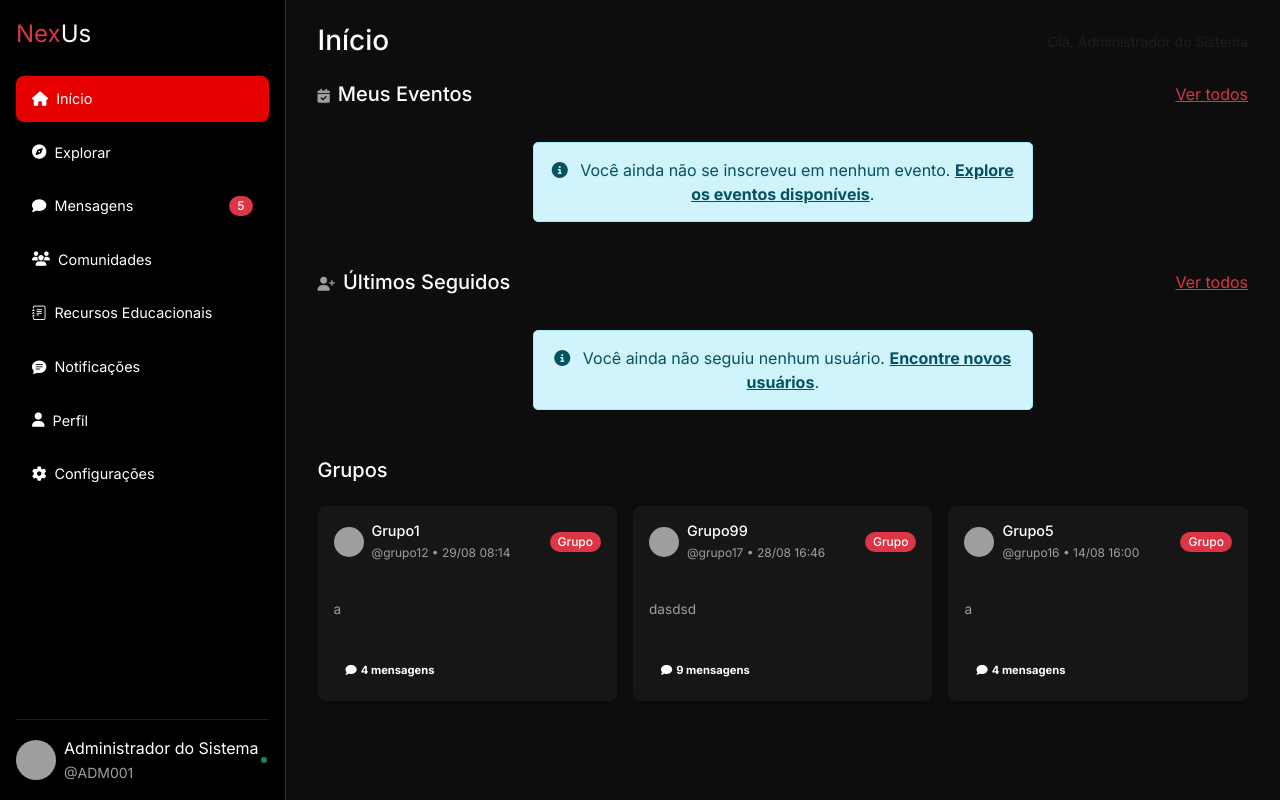
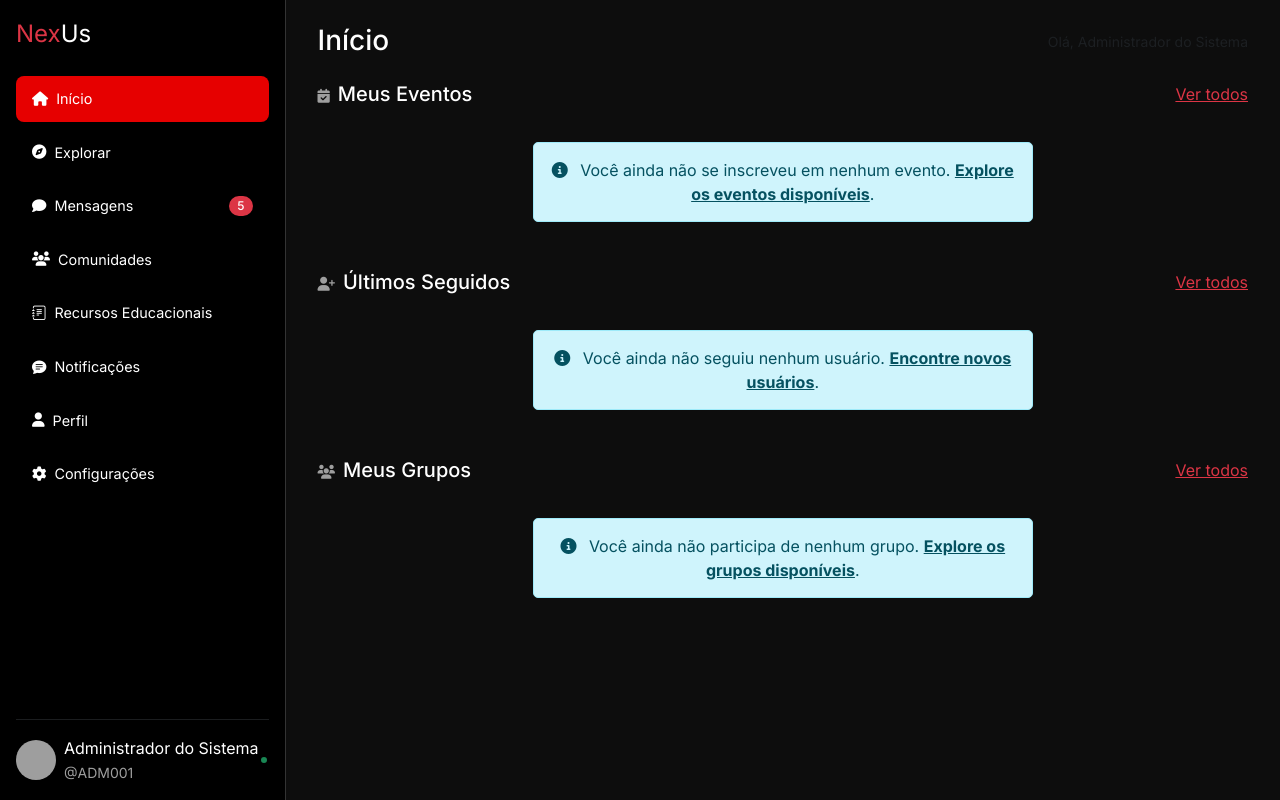
Before and after one commit to rodrigosantiagosilva/NexUs, a PHP site: page /hub.php in a window 1280 px wide. Run offline with PHP 8.4, Linux system fonts and the light colour scheme; a user stored in the database is signed in; data comes from the database, SQL or seed files in the repository; some libraries are stand-ins or nearby versions; grey boxes are pictures that could not be loaded.

Commit message:
hub completo

```diff
--- a/hub.php
+++ b/hub.php
@@ -5,6 +5,8 @@ session_start();
 
 // Ajuste o caminho se necessário
 include "functions/hub_functions.php";
+require "functions/comunidades_functions.php";
+$usuarioAtualId = isset($_SESSION['usuario_id']) ? $_SESSION['usuario_id'] : 0;
 // Funções para uso em inicio.php
 // Presupõe que você injete um PDO ($pdo) vindo de includes/conexao.php
 // Se seu conexao.php usar outra variável, ajuste ao chamar as funções.
@@ -224,41 +226,43 @@ if (!function_exists('getLastFollowedUsers')) {
     }
 }
 
-if (!function_exists('getGroupPosts')) {
+if (!function_exists('getUserGroups')) {
     /**
-     * Retorna últimas mensagens de grupos para a timeline/destaques
+     * Retorna os grupos do usuário atual
+     * @param PDO $pdo
+     * @param int $userId
+     * @param int $limit
+     * @return array
      */
-    function getGroupPosts(PDO $pdo, int $limit = 8): array {
+    function getUserGroups(PDO $pdo, int $userId, int $limit = 8): array {
         $out = [];
         try {
-            $sql = "SELECT mg.*, g.nome AS grupo_nome, u.nome AS remetente_nome, u.foto AS remetente_foto
-                    FROM mensagens_grupo mg
-                    JOIN grupos g ON mg.grupo_id = g.id
-                    JOIN usuario u ON mg.remetente_id = u.idusuario
-                    ORDER BY mg.data_envio DESC
+            $sql = "SELECT g.*, COUNT(gm.usuario_id) AS total_membros,
+                           MAX(mg.data_envio) AS ultima_atividade
+                    FROM grupos g
+                    JOIN grupo_membros gm ON g.id = gm.grupo_id
+                    LEFT JOIN mensagens_grupo mg ON g.id = mg.grupo_id
+                    WHERE gm.usuario_id = :uid
+                    GROUP BY g.id
+                    ORDER BY ultima_atividade DESC
                     LIMIT :lim";
             $stmt = $pdo->prepare($sql);
+            $stmt->bindValue(':uid', $userId, PDO::PARAM_INT);
             $stmt->bindValue(':lim', $limit, PDO::PARAM_INT);
             $stmt->execute();
+
             while ($r = $stmt->fetch(PDO::FETCH_ASSOC)) {
                 $out[] = [
                     'id' => (int)$r['id'],
-                    'user' => [
-                        'name' => $r['grupo_nome'],
-                        'username' => 'grupo' . $r['grupo_id'],
-                        'avatar' => $r['remetente_foto'] ? $r['remetente_foto'] : 'https://i.pravatar.cc/150?u=grp'.$r['grupo_id'],
-                        'isGroup' => true,
-                    ],
-                    'content' => $r['conteudo'],
-                    'time' => (new DateTime($r['data_envio']))->format('d/m H:i'),
-                    'likes' => rand(0, 50),      // sem tabela de likes no dump — placeholder
-                    'comments' => rand(0, 20),   // placeholder
-                    'liked' => false,
-                    'isAcademic' => false,
+                    'name' => $r['nome'],
+                    'description' => $r['descricao'],
+                    'member_count' => (int)$r['total_membros'],
+                    'last_activity' => $r['ultima_atividade'] ? timeAgo($r['ultima_atividade']) : 'Nenhuma atividade',
+                    'created_at' => $r['data_criacao']
                 ];
             }
         } catch (Exception $e) {
-            error_log('getGroupPosts: '.$e->getMessage());
+            error_log('getUserGroups: '.$e->getMessage());
         }
         return $out;
     }
@@ -323,16 +327,8 @@ $upcomingEvents      = getUpcomingEvents($pdo, 8);
 $userRegisteredEvents = getUserRegisteredEvents($pdo, $usuarioAtualId, 3);
 $activeMatches       = getActiveMatches($pdo, $usuarioAtualId, 8);
 $lastFollowedUsers   = getLastFollowedUsers($pdo, $usuarioAtualId, 3);
-$posts               = getGroupPosts($pdo, 8);
+$userGroups          = getUserGroups($pdo, $usuarioAtualId, 8);
 $pendingConnections  = getPendingConnections($pdo, $usuarioAtualId, 6);
-
-// Buscar quantidade de mensagens por grupo
-$sql = "SELECT grupo_id, COUNT(*) as total
-        FROM mensagens_grupo
-        GROUP BY grupo_id";
-$stmt = $pdo->query($sql);
-$msgsPorGrupo = $stmt->fetchAll(PDO::FETCH_KEY_PAIR);
-// $msgsPorGrupo[grupo_id] = total de mensagens
 ?>
 <!DOCTYPE html>
 <html lang="pt-BR">
@@ -445,7 +441,15 @@ $msgsPorGrupo = $stmt->fetchAll(PDO::FETCH_KEY_PAIR);
                 <div class="card card-custom">
                   <div class="card-body">
                     <div class="d-flex align-items-center mb-3">
-                      <img src="<?= e($user['avatar']) ?>" class="rounded-circle me-3" width="50" height="50" alt="avatar">
+                               <?php
+                                    // Gerar avatar baseado no nome do usuário
+                                    $nome = urlencode($user['name']);
+                                    $cor = substr(md5($user['name']), 0, 6);
+                                    ?>
+                                    <img src="https://ui-avatars.com/api/?name=<?= $nome ?>&background=<?= $cor ?>&color=fff"
+                                         alt="<?= htmlspecialchars($user['name']) ?>"
+                                          class="rounded-circle me-3" width="50" height="50" alt="avatar">
+
                       <div>
                         <h6 class="mb-0"><?= e($user['name']) ?></h6>
                         <small class="text-secondary-custom">@<?= e($user['username']) ?></small>
@@ -463,76 +467,54 @@ $msgsPorGrupo = $stmt->fetchAll(PDO::FETCH_KEY_PAIR);
           <?php endif; ?>
         </div>
       </section>
-      <!-- Destaques (Mensagens de Grupo) -->
-      <?php
-      // Lista de grupos já exibidos
-      $gruposExibidos = [];
-      ?>
 
-      <!-- Destaques -->
+      <!-- Meus Grupos -->
       <section class="mb-5">
         <div class="d-flex justify-content-between align-items-center mb-3">
-          <h4>Grupos</h4>
+          <h4 class="mb-0"><i class="fas fa-users me-2 text-secondary-custom"></i>Meus Grupos</h4>
+          <a href="comunidades.php" class="text-danger">Ver todos</a>
         </div>
+
         <div class="row g-3">
-          <?php if (empty($posts)): ?>
-            <div class="col-12"><div class="alert alert-info mb-0">Nenhuma mensagem de grupo encontrada.</div></div>
+          <?php if (empty($userGroups)): ?>
+            <div class="col-12">
+              <div class="alert alert-info mb-0">
+                <i class="fas fa-info-circle me-2"></i>
+                Você ainda não participa de nenhum grupo.
+                <a href="comunidades.php" class="alert-link">Explore os grupos disponíveis</a>.
+              </div>
+            </div>
           <?php else: ?>
-            <?php foreach ($posts as $post): ?>
-              <?php
-              // Se for grupo
-              if ($post['user']['isGroup']) {
-                  $nomeGrupo = $post['user']['name'];
-                  $grupoId = str_replace('grupo', '', $post['user']['username']); // Extrai o ID do grupo do username
-
-                  // Se já foi exibido, pula
-                  if (in_array($nomeGrupo, $gruposExibidos)) {
-                      continue;
-                  }
-
-                  // Marca como exibido
-                  $gruposExibidos[] = $nomeGrupo;
-
-                  // Gerar avatar se não existir
-                  if (empty($post['user']['avatar'])) {
-                      $post['user']['avatar'] = gerarAvatarGrupo($nomeGrupo);
-                  }
-
-                  // Obter contagem de mensagens para este grupo
-                  $totalMensagens = $msgsPorGrupo[$grupoId] ?? 0;
-
-
-
-              }
-              ?>
+            <?php foreach ($userGroups as $grupo): ?>
               <div class="col-12 col-sm-6 col-lg-4">
-                <div class="card card-custom p-2 h-100" style="overflow: hidden; min-height: 180px;">
+                <div class="card card-custom p-2 h-100">
                   <div class="card-body p-2 d-flex flex-column justify-content-between">
 
                     <!-- Cabeçalho do card -->
                     <div class="d-flex align-items-center mb-2">
-                      <img src="<?= htmlspecialchars($post['user']['avatar']) ?>" class="rounded-circle me-2" width="30" height="30">
+                      <?php
+                        $avatarUrl = gerarAvatarGrupo($grupo['name']);
+                      ?>
+                      <img src="<?= e($avatarUrl) ?>" alt="<?= e($grupo['name']) ?>" class="rounded-circle me-2" width="40" height="40">
                       <div class="flex-fill">
-                        <h6 class="mb-0" style="font-size: 0.9rem;"><?= htmlspecialchars($post['user']['name']) ?></h6>
-                        <small class="text-secondary-custom" style="font-size: 0.75rem;">@<?= htmlspecialchars($post['user']['username']) ?> • <?= htmlspecialchars($post['time']) ?></small>
+                        <h6 class="mb-0" style="font-size: 0.9rem;"><?= e($grupo['name']) ?></h6>
+                        <small class="text-secondary-custom" style="font-size: 0.75rem;"><?= e($grupo['member_count']) ?> membros</small>
                       </div>
-                      <?php if ($post['user']['isGroup']): ?>
-                        <span class="badge <?= !empty($post['isAcademic'])?'bg-warning text-dark':'bg-danger' ?>" style="font-size: 0.7rem;">
-                          <?= !empty($post['isAcademic'])?'Acadêmico':'Grupo' ?>
-                        </span>
-                      <?php endif; ?>
                     </div>
 
-                    <!-- Conteúdo -->
-                    <p class="text-secondary-custom mb-2" style="font-size: 0.85rem;"><?= htmlspecialchars($post['content']) ?></p>
+                    <!-- Descrição -->
+                    <p class="text-secondary-custom mb-2 p-1" style="font-size: 0.85rem;">
+                      <?= e($grupo['description'] ?? 'Sem descrição') ?>
+                    </p>
+
+
 
                     <!-- Ações -->
                     <div class="d-flex justify-content-between align-items-center">
-                      <a href="chat.php?">
-                      <button class="btn btn-sm btn-outline-secondary" style="font-size: 0.7rem;">
-                        <i class="fas fa-comment me-1"></i><?= (int)$totalMensagens ?> mensagens
-                      </button>
+                      <a href="chat.php?grupo_id=<?= e($grupo['id']) ?>" class="btn btn-sm btn-outline-primary" style="font-size: 0.7rem;">
+                        <i class="fas fa-door-open me-1"></i>Acessar
                       </a>
+                      <small class="text-secondary-custom">Criado em <?= date('d/m/Y', strtotime($grupo['created_at'])) ?></small>
                     </div>
 
                   </div>
```
